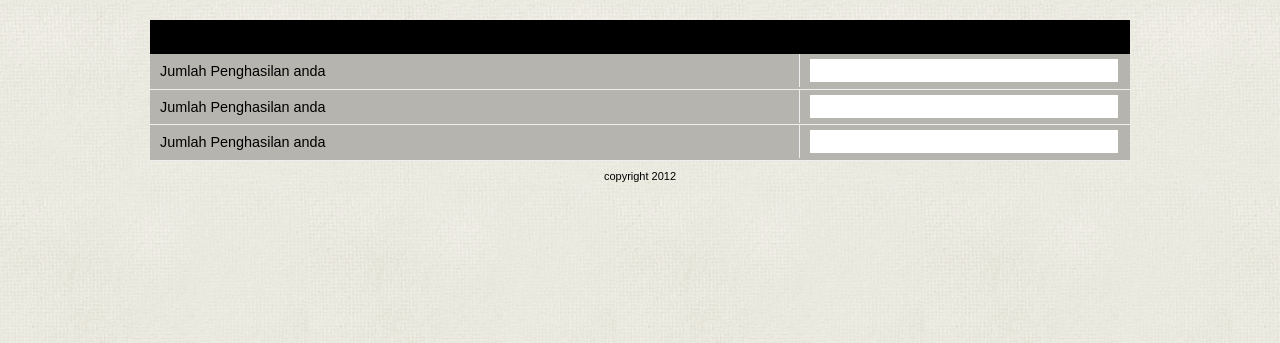
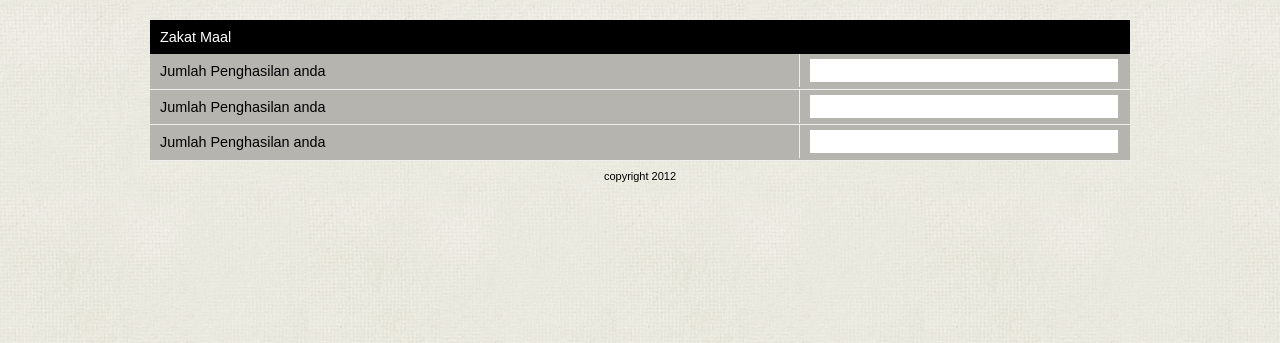
Before and after one commit to vanbungkring/Snao, a PHP site: page / in a window 1280 px wide. Shown: the part 40-383 px from the top of the page. Run offline with PHP 8.4, Linux system fonts and the light colour scheme.

Commit message:
adding display block on .header-content

```diff
--- a/library/css/main.css
+++ b/library/css/main.css
@@ -31,6 +31,8 @@ body {
 	border-bottom: none;
 	padding: 10px;
 	background: #000;
+	display: block;
+	color:#fff;
 }
 .container_element {
 	width: 980px;
```
